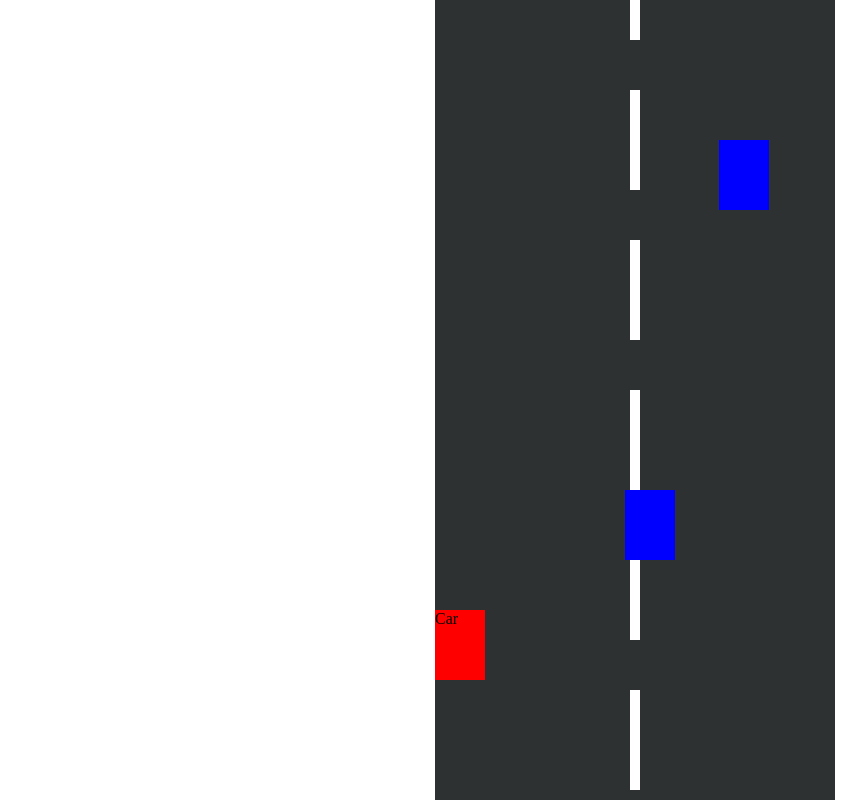
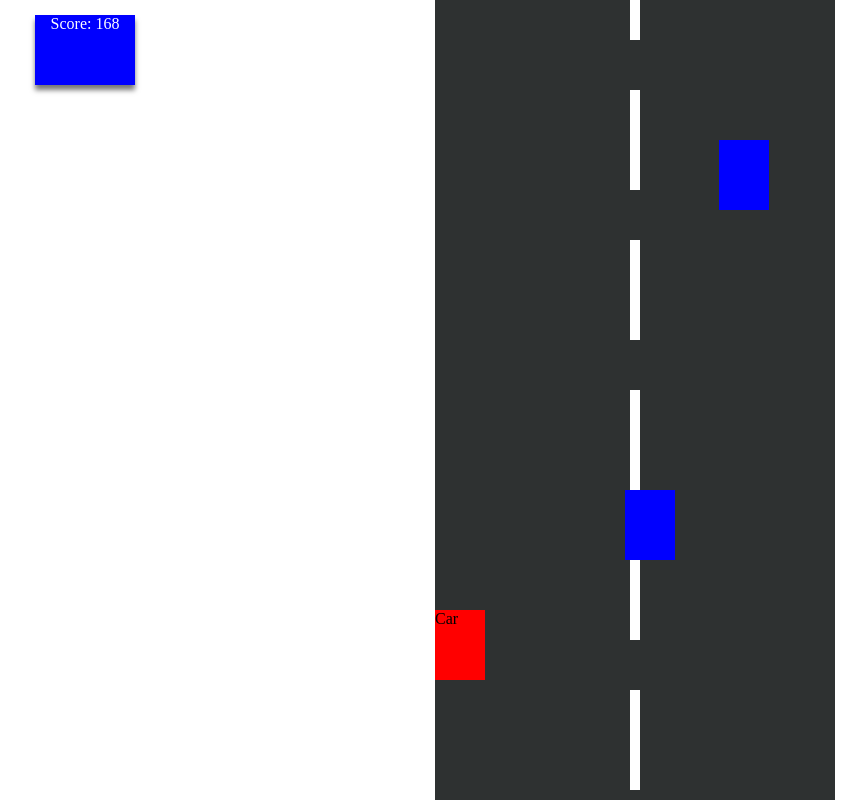
Before and after one commit to sulizz/cargame, a plain HTML site: page index.html in a window 1280 px wide. Both pictures are taken after a click on the element 640 px from the left and 27 px from the top of the page. Shown: the whole page, without its empty margins (5-871 px from the left). Drawn offline with Linux system fonts and the light colour scheme.

Commit message:
added score

```diff
--- a/car.js
+++ b/car.js
@@ -9,7 +9,7 @@ startScreen.addEventListener('click', startGame);
 
 //keys
 const keys = { ArrowUp: false, ArrowDown: false, ArrowLeft: false, ArrowRight: false }
-let player = { speed: 5 };
+let player = { speed: 5, score: 0 };
 
 document.addEventListener('keydown', keyDown);
 document.addEventListener('keyup', keyUp);
@@ -27,11 +27,15 @@ function keyUp(e) {
 }
 
 function isCollide(car, enemyCar) {
-    carRect = car.getBoundingClientRect();
-    enemyCarRect = enemyCar.getBoundingClientRect();
+    let carRect = car.getBoundingClientRect();
+    let enemyCarRect = enemyCar.getBoundingClientRect();
 
-    return !((carRect.top > enemyCarRect.bottom) || (carRect.bottom < enemyCarRect.top) ||
-        (carRect.left > enemyCarRect.right) || (carRect.right < enemyCarRect.left))
+    return !(
+      carRect.top > enemyCarRect.bottom ||
+      carRect.bottom < enemyCarRect.top ||
+      carRect.left > enemyCarRect.right ||
+      carRect.right < enemyCarRect.left
+    );
 
 }
 
@@ -47,10 +51,14 @@ function moveLines() {
         val.style.top = val.y + 'px';
     })
 }
-function moveEnemyCar() {
+function moveEnemyCar(car) {
     let enemyCar = document.querySelectorAll('.enemy-car');
 
     enemyCar.forEach(function(val) {
+
+        if(isCollide(car, val)) {
+            console.log('Collision');
+        }
 
         if(val.y >=850) {
             val.y = -300;
@@ -63,33 +71,36 @@ function moveEnemyCar() {
 
 function gamePlay() {
 
-    moveLines();
-    moveEnemyCar();
+    let car = document.querySelector(".car");
+    let road = gameArea.getBoundingClientRect();
+    // console.log(road);
+
 
     if (player.start) {
-        window.requestAnimationFrame(gamePlay);
-    }
 
-    let car = document.querySelector('.car')
-    let road = gameArea.getBoundingClientRect();
-    console.log(road);
+        moveLines();
+        moveEnemyCar(car);
 
         if (keys.ArrowUp && player.y > road.top + 70) {
           player.y -= player.speed;
         }
-    if (keys.ArrowDown && player.y < (road.bottom - 70)) {
+        if (keys.ArrowDown && player.y < road.bottom - 70) {
           player.y += player.speed;
         }
-    if (keys.ArrowRight && player.x < (road.width-50)) {
+        if (keys.ArrowRight && player.x < road.width - 50) {
           player.x += player.speed;
         }
         if (keys.ArrowLeft && player.x > 0) {
           player.x -= player.speed;
         }
 
-    car.style.top = player.y + 'px';
-    car.style.left = player.x + 'px';
+        car.style.top = player.y + "px";
+        car.style.left = player.x + "px";
 
+         window.requestAnimationFrame(gamePlay);
+         player.score++;
+         score.innerHTML = "Score: " + player.score;
+    }
 }
 
 function startGame() {
@@ -97,6 +108,7 @@ function startGame() {
   startScreen.classList.add("hide");
 
   player.start = true;
+  player.score = 0;
   //calls the gamePlay
   window.requestAnimationFrame(gamePlay);
 
--- a/index.html
+++ b/index.html
@@ -9,15 +9,15 @@
 </head>
 <body>
     <div class='game'>
-        <div class='score'>
-            <div class='startScreen'>
+        <div class='score'></div>
+        <div class='startScreen'>
                 <p>Press Here to start <br>
                     Arrow keys to move  <br>
                     If you hit another car you the game will be over
                 </p>
-            </div>
-            <div class='gameArea hide'>
-            </div>
+        </div>
+        <div class='gameArea hide'>
+
 
         </div>
     </div>
--- a/styles.css
+++ b/styles.css
@@ -5,6 +5,18 @@
 
 .hide {
     display: none;
+}
+
+.score {
+    position: absolute;
+    top:15px;
+    left: 40px;
+    background-color: blue;
+    width: 100px;
+    height: 70px;
+    text-align: center;
+    color: white;
+    box-shadow: 0 5px 5px #777;
 }
 
 .car {
```
Lines whose indentation alone changed are shown as unchanged.
